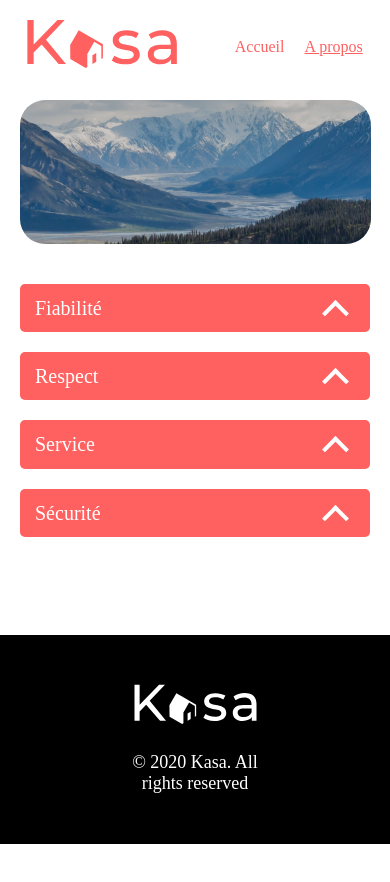
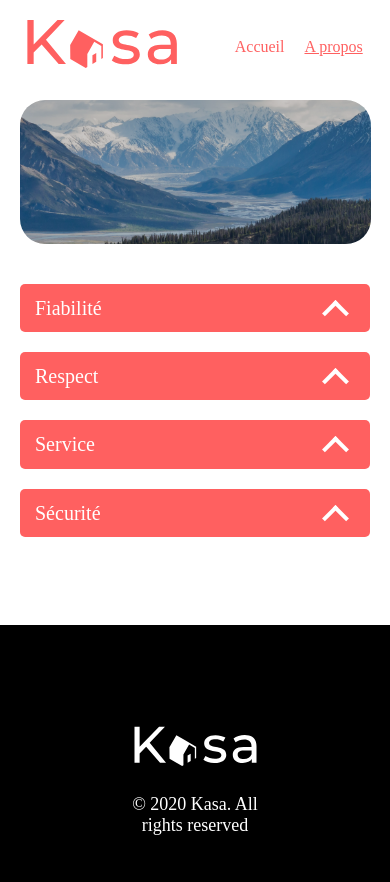
Before and after one commit to EtienneTrzpit/kasa, a React (Create React App) app: page /about in a window 390 px wide. Shown: the top 882 px of the page. Before the commit the page ends 844 px from the top, so only its background shows below. Built offline with nearby package versions, Linux system fonts and the light colour scheme.

Commit message:
footer smartphones

```diff
--- a/src/assets/style/card.scss
+++ b/src/assets/style/card.scss
@@ -47,7 +47,7 @@
     grid-template-columns: repeat(1, 1fr);
   }
   .article {
-    margin-top: 0;
+    margin-top: 1vh;
     margin-bottom: 1em;
     height: 60vw;
   }
--- a/src/assets/style/footer.scss
+++ b/src/assets/style/footer.scss
@@ -26,7 +26,8 @@
 @media (max-width: 768px) {
   .footer-container {
     width: 100%;
-    margin-top: 0;
+    margin-top: 4vh;
+    height: 31vh;
     &__logo {
       margin-bottom: 5px;
     }
@@ -40,7 +41,19 @@
 
   .error-title ~ .footer-container,
   .main-about + .footer-container {
-    position: absolute;
+    position: relative;
     bottom: 0;
+    margin-top: 8vh;
+  }
+
+  .error-title ~ .footer-container {
+    margin-top: 20vh;
   }
 }
+
+@media (max-width: 380px) {
+  .footer-container {
+    height: 209px;
+    margin-top: 0;
+  }
+}
```
